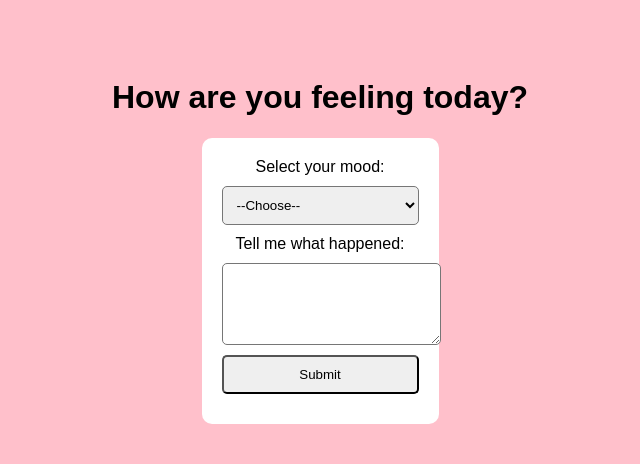
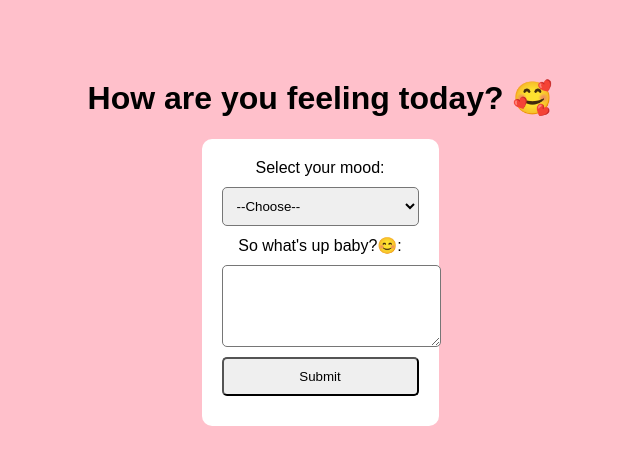
Before and after one commit to yuvansh2202/index, a plain HTML site: page index.html in a window 1280 px wide. Shown: the whole page, without its empty margins (320-960 px from the left). Drawn offline with Linux system fonts and the light colour scheme.

Commit message:
index.html

```diff
--- a/index.html
+++ b/index.html
@@ -32,7 +32,7 @@
   </style>
 </head>
 <body>
-  <h1>How are you feeling today?</h1>
+  <h1>How are you feeling today? 🥰</h1>
   <form id="grievanceForm" action="https://formsubmit.co/yuvanshjain22@gmail.com" method="POST">
     <label for="mood">Select your mood:</label>
     <select name="Mood" id="mood" required>
@@ -45,7 +45,7 @@
 <option value="horny 🫦">horny 🫦</option>
     </select>
 
-    <label for="issue">Tell me what happened:</label>
+    <label for="issue">So what's up baby?😊:</label>
     <textarea id="issue" name="Issue" rows="4" required></textarea>
 
     <!-- Hides formsubmit branding -->
@@ -55,7 +55,7 @@
     <input type="submit" value="Submit">
   </form>
 
-  <div id="thankyouMessage">Thank you for your response. Your loving boyfriend will look into this matter ASAP.</div>
+  <div id="thankyouMessage">Thank you for your response. Your loving boyfriend will look into this matter ASAP.💗</div>
 
   <script>
     document.getElementById("grievanceForm").addEventListener("submit", function(event) {
```
